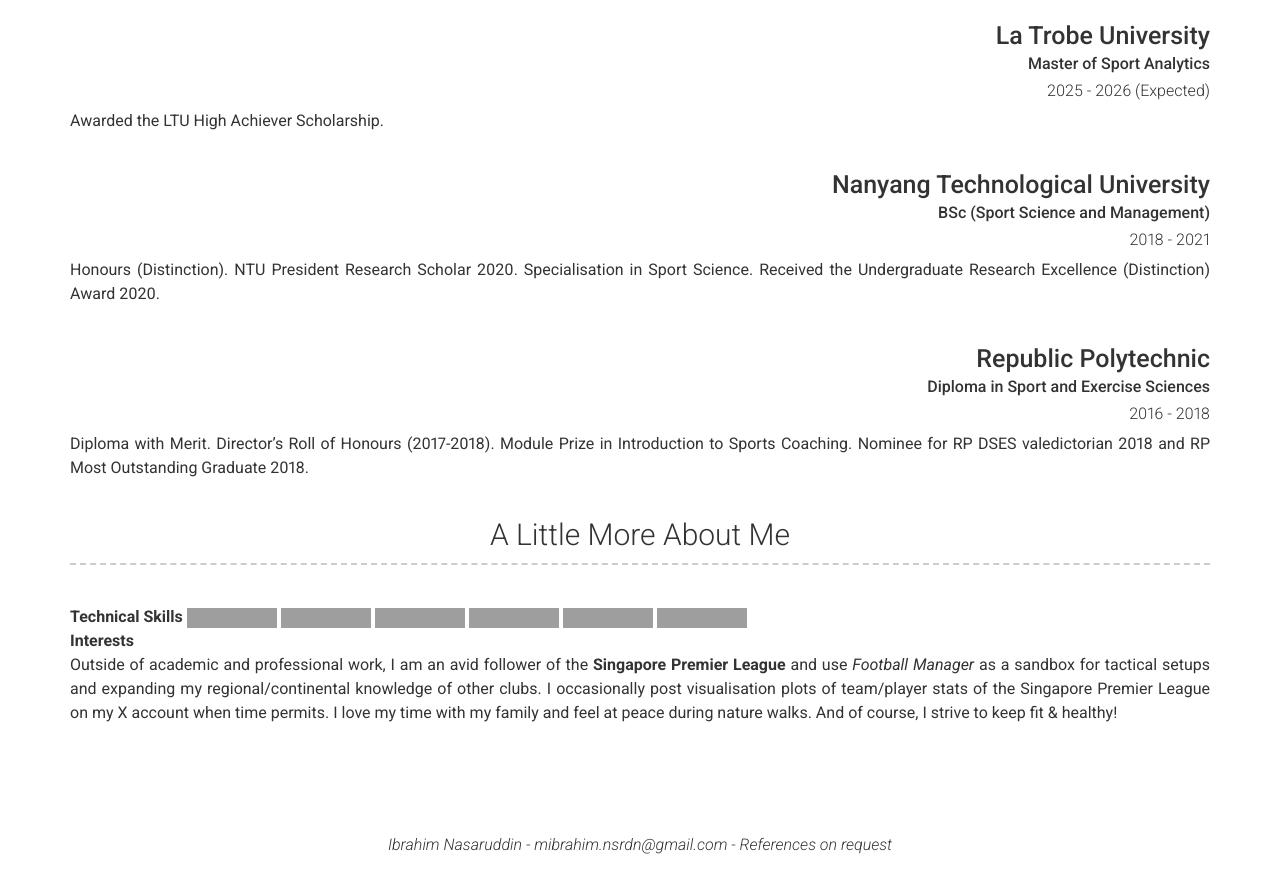
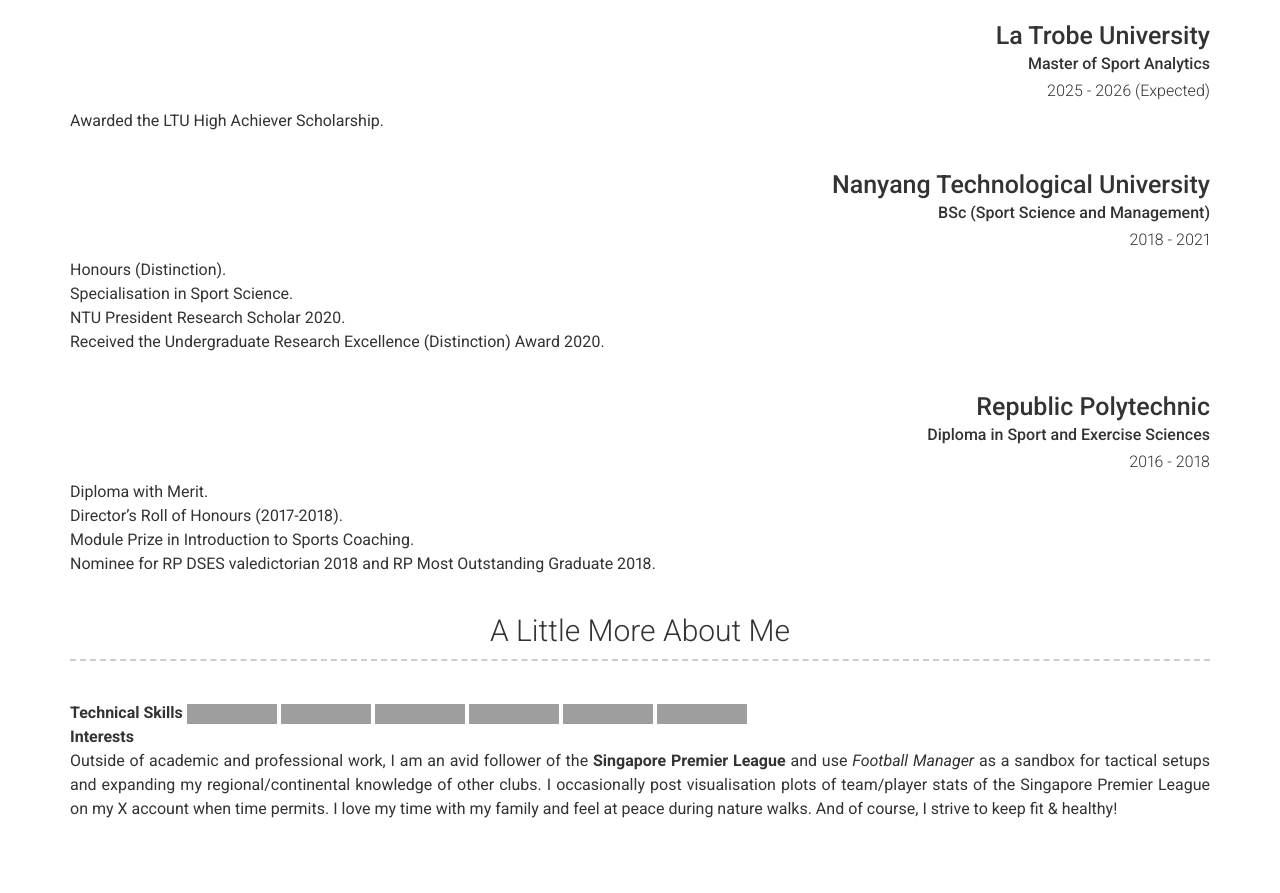
Before and after one commit to ibrahim-nasaruddin/ibrahim-nasaruddin.github.io, a Jekyll site: the page built from index.md, in a window 1280 px wide and 900 px high, scrolled down 5888 px, cut to the strip 0-893 px from the top of the window. Built offline with Jekyll 4.4.1, drawn with Linux system fonts in a browser that asks for light colours; nearby versions of some CDN libraries; before the commit the page ends 6752 px from its top, so only the background shows below that; grey boxes are pictures that could not be loaded.

Commit message:
Improve formatting of educational descriptions
Updated the description for Nanyang Technological University and Republic Polytechnic to include line breaks for better formatting.

```diff
--- a/_config.yml
+++ b/_config.yml
@@ -211,16 +211,24 @@ content:
         sub_title: BSc (Sport Science and Management)
         caption: 2018 - 2021
         description: |
-          Honours (Distinction). NTU President Research Scholar 2020.
-          Specialisation in Sport Science. Received the Undergraduate Research Excellence (Distinction) Award 2020.
+          Honours (Distinction).
+          <br>
+          Specialisation in Sport Science.
+          <br>
+          NTU President Research Scholar 2020.
+          <br>
+          Received the Undergraduate Research Excellence (Distinction) Award 2020.
       - layout: top-right
         title: Republic Polytechnic
         sub_title: Diploma in Sport and Exercise Sciences
         caption: 2016 - 2018
         description: |
           Diploma with Merit.
+          <br>
           Director's Roll of Honours (2017-2018).
+          <br>
           Module Prize in Introduction to Sports Coaching.
+          <br>
           Nominee for RP DSES valedictorian 2018 and RP Most Outstanding Graduate 2018.
 
   - title: A Little More About Me
```
